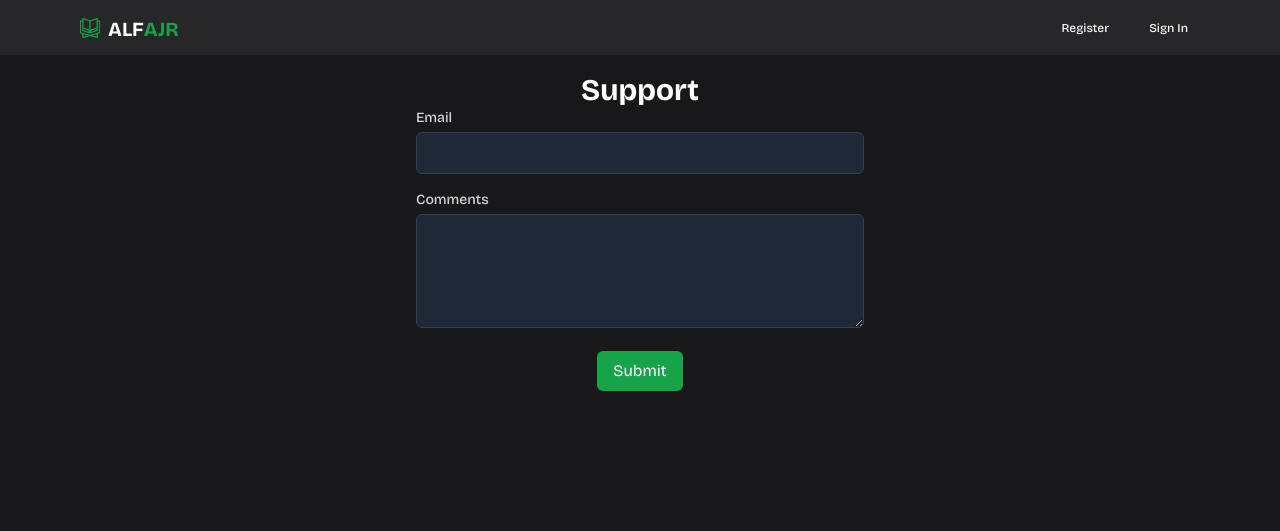
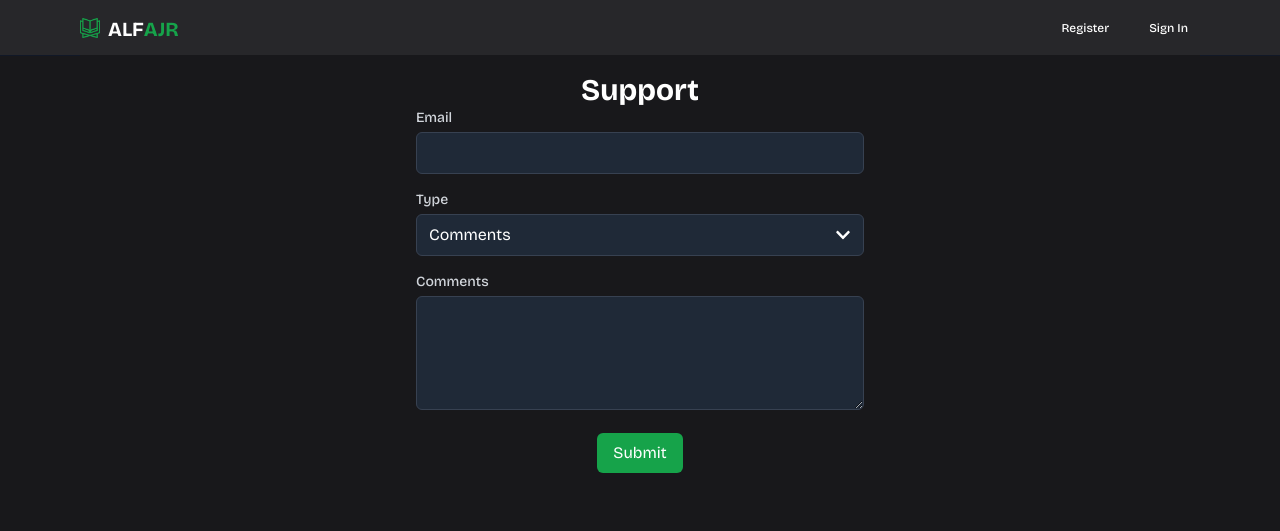
Before and after one commit to omar-t-ahmed/AlfAjr, a Next.js app: page /info/support in a window 1280 px wide. Shown: the top 531 px of the page. Built offline with nearby package versions, Linux system fonts and the light colour scheme; no server answers.

Commit message:
improved dropdown page

```diff
--- a/src/app/info/support/page.tsx
+++ b/src/app/info/support/page.tsx
@@ -1,33 +1,120 @@
-import React from 'react'
-import MaxWidthWrapper from '@/components/MaxWidthWrapper'
+"use client";
+import React, { useState } from "react";
+import MaxWidthWrapper from "@/components/MaxWidthWrapper";
+import {
+    DropdownMenu,
+    DropdownMenuContent,
+    DropdownMenuItem,
+    DropdownMenuTrigger,
+} from "@/components/ui/dropdown-menu";
+import axios from "axios";
+import { FaChevronDown } from "react-icons/fa";
 
 const Support = () => {
+    const [email, setEmail] = useState("");
+    const [comments, setComments] = useState("");
+    const [supportType, setSupportType] = useState("Comments");
+    const [error, setError] = useState<string | null>(null);
+    const [isDropdownOpen, setIsDropdownOpen] = useState(false);
+
+    const handleSubmit = async (e: React.FormEvent) => {
+        e.preventDefault();
+        try {
+            await axios.post("/api/support", {
+                email,
+                supportType,
+                description: comments,
+                status: "Open", // Initial status
+                createdAt: new Date(),
+            });
+            // Handle success (e.g., show a notification or clear the form)
+        } catch (error) {
+            setError(
+                "Submission did not go through. Try again later! Or Email hasanhuda037@gmail.com"
+            );
+        }
+    };
 
     return (
         <main className="bg-zinc-900 h-screen text-white">
             <MaxWidthWrapper className="py-4">
                 <div className="flex flex-col items-center">
-        <div className="font-bold text-3xl">
-          Support
-        </div>
-        <form className="w-full max-w-md flex flex-col items-center">
+                    <div className="font-bold text-3xl">Support</div>
+                    <form
+                        onSubmit={handleSubmit}
+                        className="w-full max-w-md flex flex-col items-center"
+                    >
                         <div className="mb-4 w-full">
-              <label htmlFor="email" className="block text-sm font-medium text-gray-300 mb-1">
+                            <label
+                                htmlFor="email"
+                                className="block text-sm font-medium text-gray-300 mb-1"
+                            >
                                 Email
                             </label>
                             <input
                                 type="email"
                                 id="email"
+                                value={email}
+                                onChange={(e) => setEmail(e.target.value)}
                                 className="w-full px-3 py-2 bg-gray-800 text-white border border-gray-700 rounded-md"
                                 required
                             />
                         </div>
                         <div className="mb-4 w-full">
-              <label htmlFor="comments" className="block text-sm font-medium text-gray-300 mb-1">
+                            <label
+                                htmlFor="supportType"
+                                className="block text-sm font-medium text-gray-300 mb-1"
+                            >
+                                Type
+                            </label>
+                            <DropdownMenu>
+                                <DropdownMenuTrigger
+                                    className="w-full px-3 py-2 bg-gray-800 text-white border border-gray-700 rounded-md flex justify-between items-center"
+                                    onClick={() =>
+                                        setIsDropdownOpen(!isDropdownOpen)
+                                    }
+                                >
+                                    {supportType}
+                                    <FaChevronDown
+                                        className={`ml-2 transition-transform ${
+                                            isDropdownOpen ? "rotate-180" : ""
+                                        }`}
+                                    />
+                                </DropdownMenuTrigger>
+                                <DropdownMenuContent>
+                                    <DropdownMenuItem
+                                        onSelect={() =>
+                                            setSupportType("Comments")
+                                        }
+                                    >
+                                        Comments
+                                    </DropdownMenuItem>
+                                    <DropdownMenuItem
+                                        onSelect={() =>
+                                            setSupportType("Suggestions")
+                                        }
+                                    >
+                                        Suggestions
+                                    </DropdownMenuItem>
+                                    <DropdownMenuItem
+                                        onSelect={() => setSupportType("Bug")}
+                                    >
+                                        Bug
+                                    </DropdownMenuItem>
+                                </DropdownMenuContent>
+                            </DropdownMenu>
+                        </div>
+                        <div className="mb-4 w-full">
+                            <label
+                                htmlFor="comments"
+                                className="block text-sm font-medium text-gray-300 mb-1"
+                            >
                                 Comments
                             </label>
                             <textarea
                                 id="comments"
+                                value={comments}
+                                onChange={(e) => setComments(e.target.value)}
                                 className="w-full px-3 py-2 bg-gray-800 text-white border border-gray-700 rounded-md"
                                 rows={4}
                                 required
@@ -39,11 +126,14 @@ const Support = () => {
                         >
                             Submit
                         </button>
+                        <div className="text-center mt-2 text-red-500 font-semibold">
+                            {error && <p>{error}</p>}
+                        </div>
                     </form>
                 </div>
             </MaxWidthWrapper>
         </main>
-  )
-}
+    );
+};
 
-export default Support
+export default Support;
```
Lines whose indentation alone changed are shown as unchanged.
